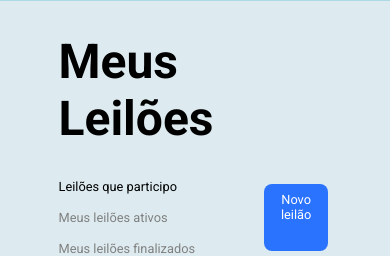
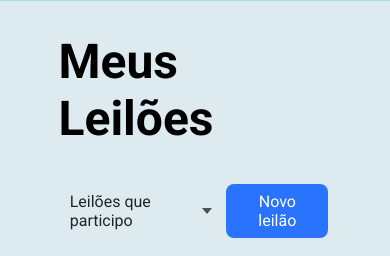
Before and after one commit to Gustavo-kohler/Leilao-Solidario, a Flask app: page /meusleiloes in a window 390 px wide. Shown: the part 95-351 px from the top of the page. Run offline with Flask 3, Linux system fonts and the light colour scheme.

Commit message:
dropdown button em js

```diff
--- /dev/null
+++ b/leilao_solidario/static/scripts/meusleiloes.js
@@ -0,0 +1,34 @@
+const dropdown = document.querySelector('.dropdown');
+
+const select = dropdown.querySelector('.select');
+const caret = dropdown.querySelector('.caret');
+const menu = dropdown.querySelector('.menu');
+const options = dropdown.querySelectorAll('.menu li');
+const selected = dropdown.querySelector('.selected');
+
+select.addEventListener('click', () => {
+
+    select.classList.toggle('select-clicked');
+
+    caret.classList.toggle('caret-rotate');
+
+    menu.classList.toggle('menu-open');
+});
+
+options.forEach(option => {
+
+    option.addEventListener('click', () =>{
+
+        selected.innerText = option.innerText;
+
+        select.classList.remove('select-clicked');
+
+        caret.classList.remove('caret-rotate')
+
+        menu.classList.remove('menu-open')
+
+        options.forEach(option => {
+            option.classList.remove('active')
+        });
+    });
+});
--- a/leilao_solidario/static/styles/meusleiloes.css
+++ b/leilao_solidario/static/styles/meusleiloes.css
@@ -21,6 +21,89 @@ a {
     margin: 0 auto;
 }
 
+.dropdown {
+    display:none;
+    min-width: none;
+    position: relative;
+    font-size: 1rem;
+    margin: .3rem .2rem;
+}
+
+.select {
+    background: var(--sec-window);
+    color: rgba(0, 0, 0, 0.85);
+    display: flex;
+    justify-content: space-between;
+    align-items: center;
+    border-radius: .5em;
+    padding: .5em;
+    cursor: pointer;
+    transition: background 0.3s;
+}
+
+.select-clicked {
+    border: 2px var(--main-color);
+}
+
+.select:hover {
+    background: var(--window);
+    border-radius: 0;
+    transition: .5s;
+}
+
+.caret {
+    width: 0;
+    height: 0;
+    border-left: 5px solid transparent;
+    border-right: 5px solid transparent;
+    border-top: 6px solid rgb(78, 78, 78);
+    transition: 0.3s;
+    margin-left: .3rem
+}
+
+.caret-rotate {
+    transform: rotate(-180deg);
+}
+
+.menu {
+    list-style: none;
+    padding: .2em .5em;
+    background: var(--window);
+    border: 1px var(--main-color) outset;
+    border-radius: .5em;
+    color: rgb(90, 90, 90);
+    position: absolute;
+    top: 3em;
+    left: 50%;
+    width: 100%;
+    transform: translateX(-50%);
+    opacity: 0;
+    display: none;
+    transition: .2s;
+    z-index: 1;
+}
+
+.menu li {
+    padding: .7em .5em;
+    margin: .3em 0;
+    border-radius: .5em;
+    cursor: pointer;
+}
+
+.menu li:hover {
+    text-decoration: underline;
+    color: black;
+}
+
+.active {
+    color: black;
+}
+
+.menu-open {
+    display:block;
+    opacity: 1;
+}
+
 .indices {
     display: flex;
     gap: 1rem;
@@ -29,7 +112,7 @@ a {
 }
 
 .ind-atual{
-    color: black;
+    color: rgba(0, 0, 0, 0.85);
 }
 
 .ind {
@@ -98,12 +181,21 @@ a {
         grid-template-columns: repeat(2, 1fr);
     }
 
-    .indices {
-        font-size: .8rem;
+
+    .botao {
+        font-size: 1rem;
     }
 
-    .botao {
-        font-size: .8rem;
+}
+
+@media (max-width: 880px) {
+
+    .dropdown {
+        display: flex
+    }
+
+    .indices {
+        display: none
     }
 }
 
@@ -111,4 +203,5 @@ a {
     .leiloes-container {
         grid-template-columns: repeat(1, 1fr);
     }
+
 }
--- a/leilao_solidario/templates/base.html
+++ b/leilao_solidario/templates/base.html
@@ -51,6 +51,8 @@
 
     {% block body %}{% endblock %}
 
+    {% block scripts %}{% endblock %}
+
 
 </body>
 </html>
--- a/leilao_solidario/templates/meusleiloes.html
+++ b/leilao_solidario/templates/meusleiloes.html
@@ -6,8 +6,19 @@
 
 {% block body %}
 <main class="main">
-    <h1>Meus Leilões</h1>
+    <h1 id="test">Meus Leilões</h1>
 <div class="topbar">
+    <div class="dropdown">
+        <div class="select">
+            <span class="selected">Leilões que participo</span>
+            <div class="caret"></div>
+        </div>
+        <ul class="menu">
+            <li class="active">Leilões que participo</li>
+            <li>Meus leilões ativos</li>
+            <li>Meus leilões finalizados</li>
+        </ul>
+    </div>
     <div class="indices">
         <a href="url" class="ind-atual">Leilões que participo</a>
         <a href="url" class="ind">Meus leilões ativos</a>
@@ -50,3 +61,7 @@
 </main>
 
 {% endblock %}
+
+{% block scripts %}
+<script src="{{ url_for('static', filename='scripts/meusleiloes.js') }}"></script>
+{% endblock %}
```
